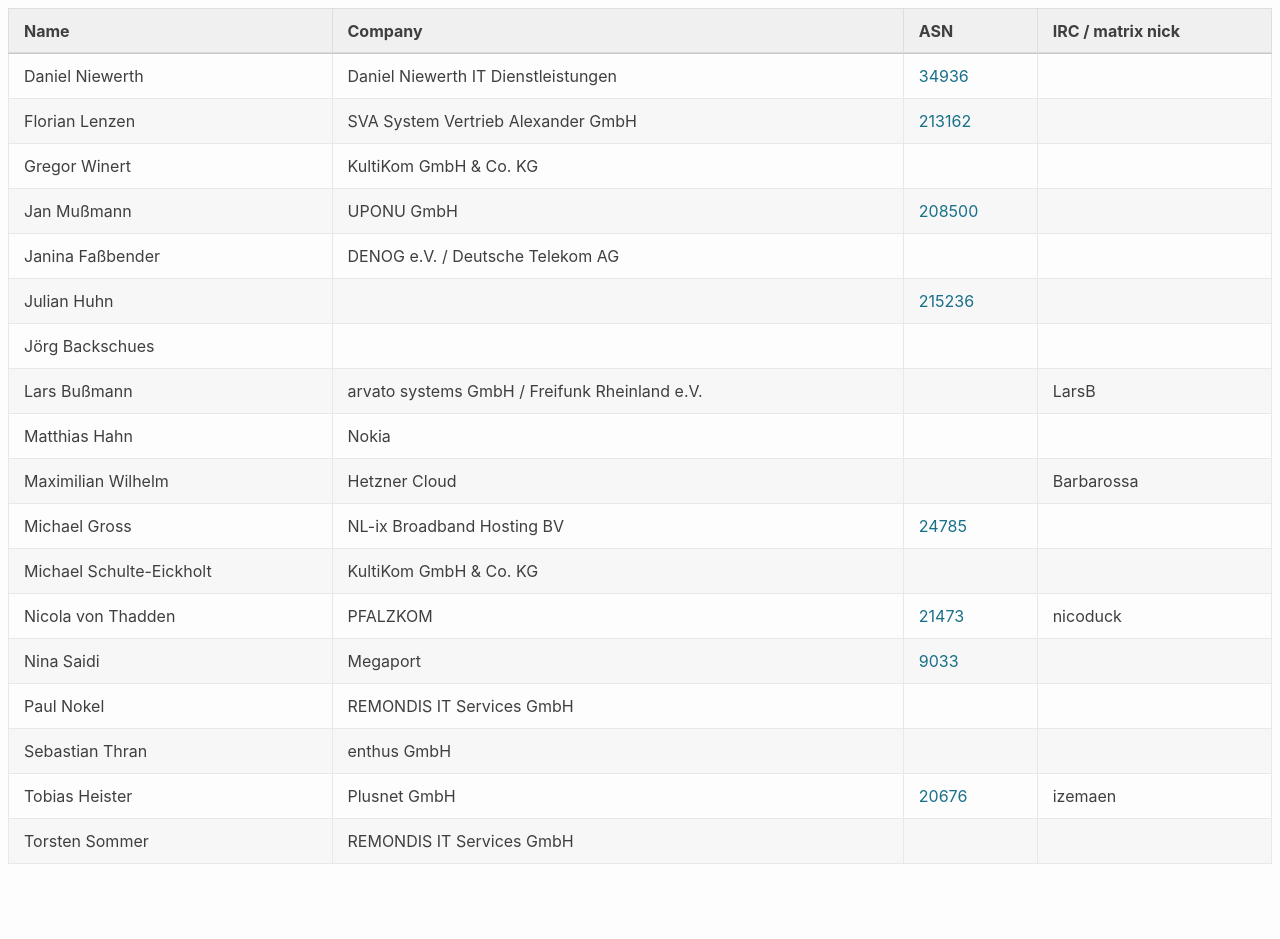
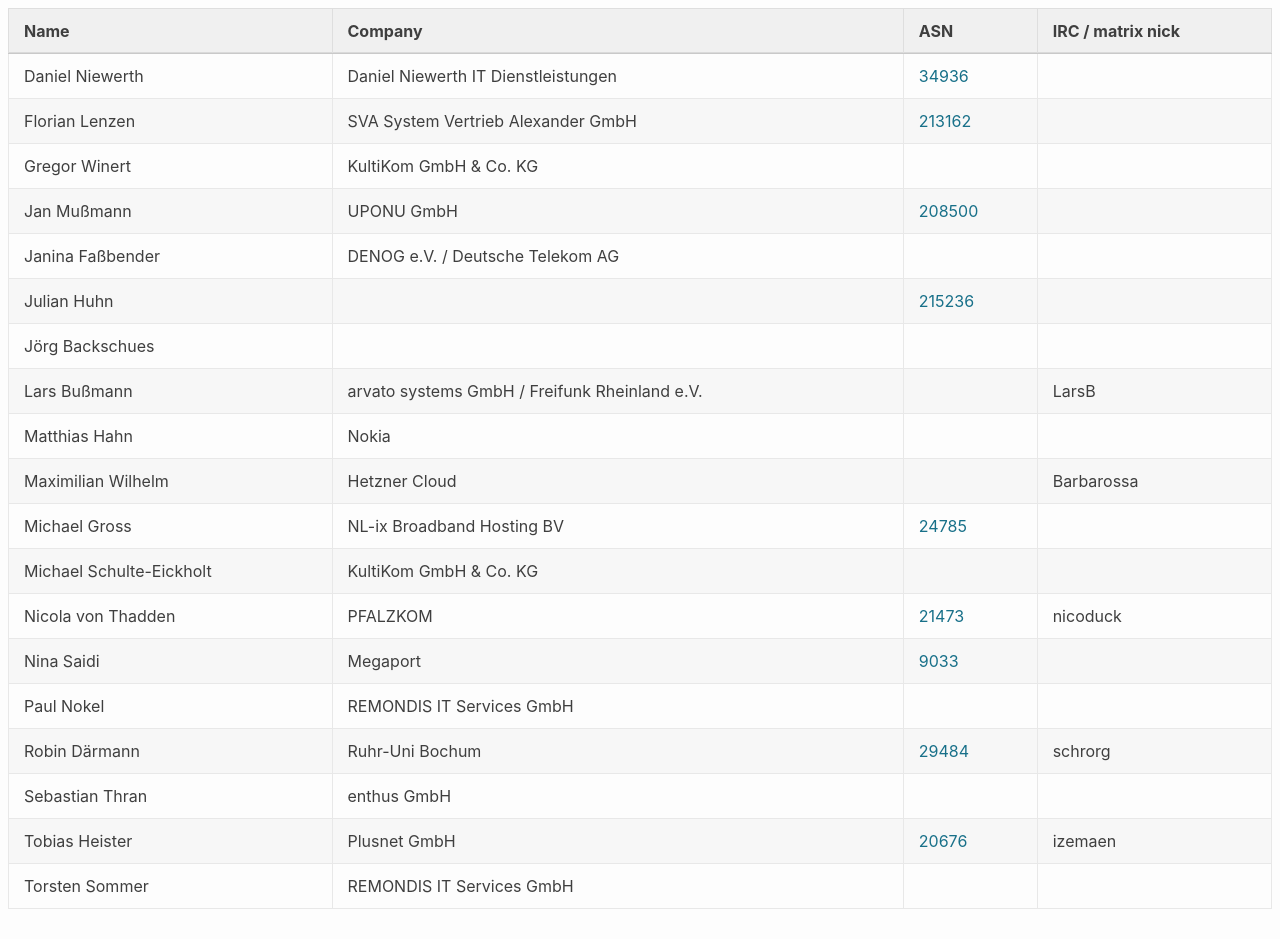
Before and after one commit to denog/pretix-attendeelist, a Jekyll site: the page built from denogmeetup25-02/index.markdown, in a window 1280 px wide and 939 px high. Built offline with Jekyll 4.4.1, drawn with Linux system fonts in a browser that asks for light colours.

Commit message:
Latest data: Tue Jan 28 20:29:50 UTC 2025

```diff
--- a/_data/attendees_denogmeetup25-02.json
+++ b/_data/attendees_denogmeetup25-02.json
@@ -90,6 +90,12 @@
     "asn": null
   },
   {
+    "name": "Robin Därmann",
+    "company": "Ruhr-Uni Bochum",
+    "irc": "schrorg",
+    "asn": "29484"
+  },
+  {
     "name": "Sebastian Thran",
     "company": "enthus GmbH",
     "irc": null,
```
